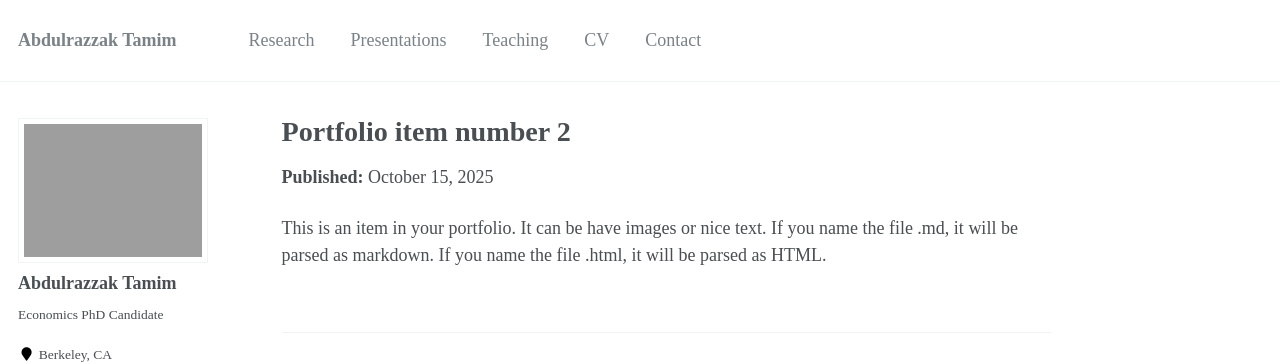
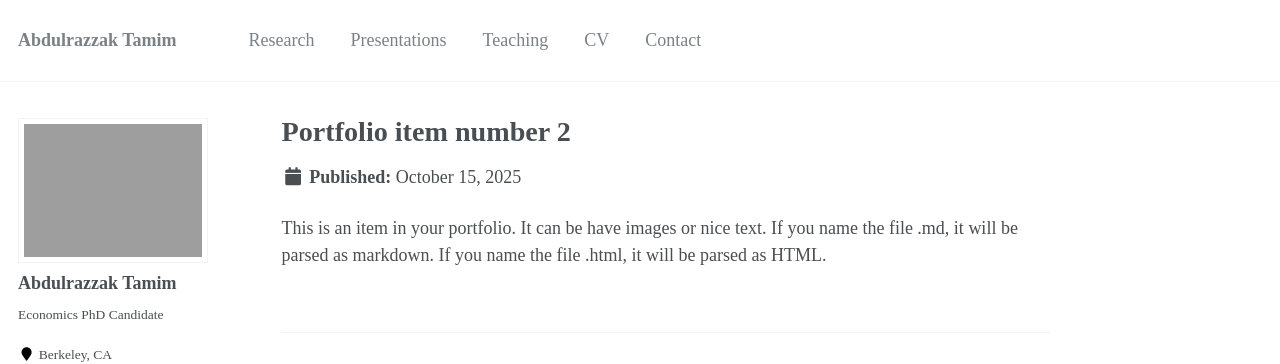
Before and after one commit to AbdulrazzakTamim/abdulrazzaktamim.github.io, a Jekyll site: the page built from _portfolio/portfolio-2.html, in a window 1280 px wide. Shown: the top 364 px of the page. Built offline with Jekyll 4.4.1, drawn with Linux system fonts in a browser that asks for light colours; comment, search, counter and statistics services are not loaded; a file with an impossible date is left out.

Commit message:
Improve date display logic in single.html
Refactor date display logic for better clarity and handling of empty values.

```diff
--- a/_layouts/single.html
+++ b/_layouts/single.html
@@ -35,15 +35,19 @@
         {% endif %}
 
 
-        {% unless page.status == "wip" %}
-          {% if page.collection == 'teaching' %}
-          <p>{{ page.type }}, <i>{{ page.venue }}</i>, {{ page.date | date: "%Y" }}</p>
-          {% elsif page.venue and page.venue != "" and page.date %}
-          <p>Published in <i>{{ page.venue }}</i>, {{ page.date | date: "%Y" }}</p>
-          {% elsif page.date %}
-          <p class="page__date"><strong>Published:</strong> <time datetime="{{ page.date | date_to_xmlschema }}">{{ page.date | date: "%B %d, %Y" }}</time></p>
-          {% endif %}
-        {% endunless %}
+{% unless page.status == "wip" %}
+  {% if page.collection == 'teaching' and page.venue and page.venue != "" and page.date and page.date != "" %}
+    <p>{{ page.type }}, <i>{{ page.venue }}</i>, {{ page.date | date: "%Y" }}</p>
+  {% elsif page.venue and page.venue != "" and page.date and page.date != "" %}
+    <p>Published in <i>{{ page.venue }}</i>, {{ page.date | date: "%Y" }}</p>
+  {% elsif page.date and page.date != "" %}
+    <p class="page__date">
+      <strong><i class="fa fa-fw fa-calendar"></i> {{ site.data.ui-text[site.locale].date_label | default: "Published:" }}</strong>
+      <time datetime="{{ page.date | date_to_xmlschema }}">{{ page.date | date: "%B %d, %Y" }}</time>
+    </p>
+  {% endif %}
+{% endunless %}
+
 
 
 
```
